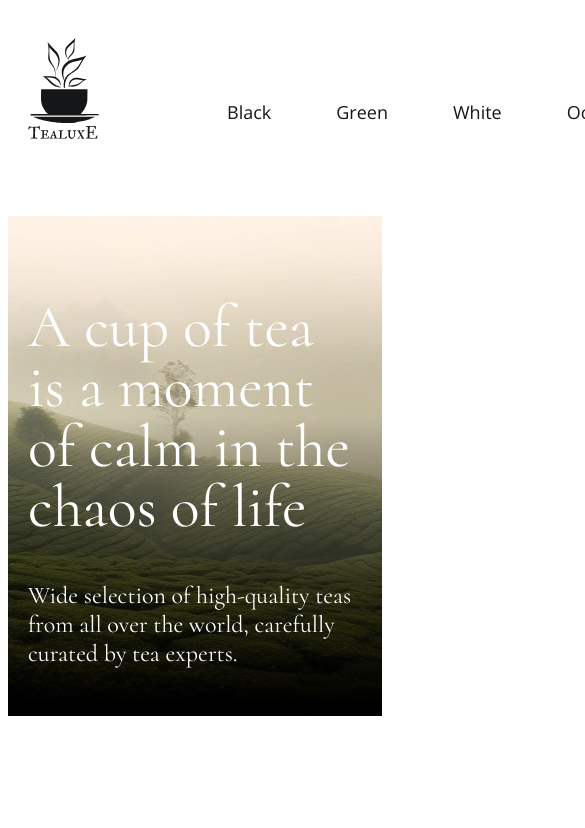
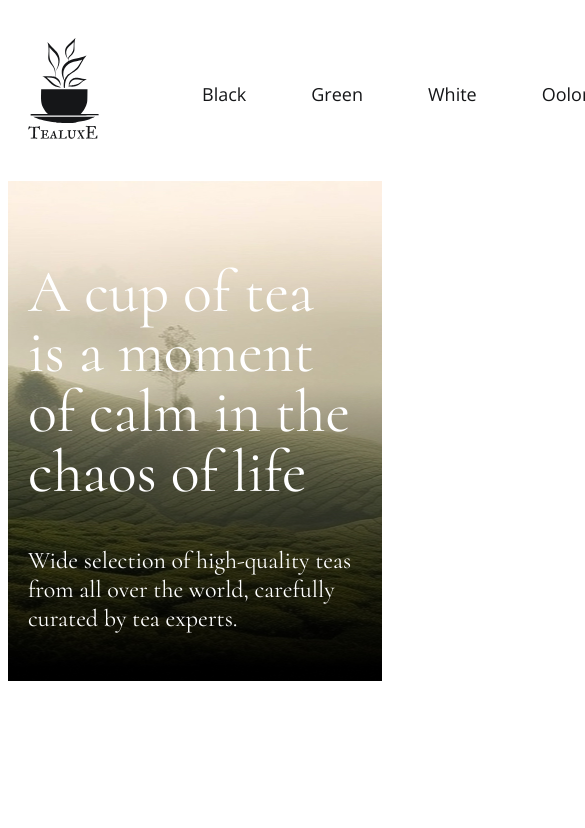
Before and after one commit to Valeriusdev/responsive-website2, a plain HTML site: page index.html in a window 390 px wide. Shown: the top 828 px of the page, 585 px wide, since content can reach past the window. Drawn offline with nearby package versions, Linux system fonts and the light colour scheme.

Commit message:
adapt layout for smaller screens

```diff
--- a/css/style.css
+++ b/css/style.css
@@ -105,3 +105,21 @@ body{
     max-width: 705px;
     margin: 150px auto;
 }
+
+@media (max-width: 1000px) {
+    .user-actions__item-search{
+        margin-left: 30px;
+    }
+    .menu{
+        margin-right: auto;
+    }
+    .menu__list {
+        margin-left: 60px;
+    }
+    .logo{
+        margin-bottom: 0;
+    }
+    .header__inner{
+        min-height: auto;
+    }
+}
```
